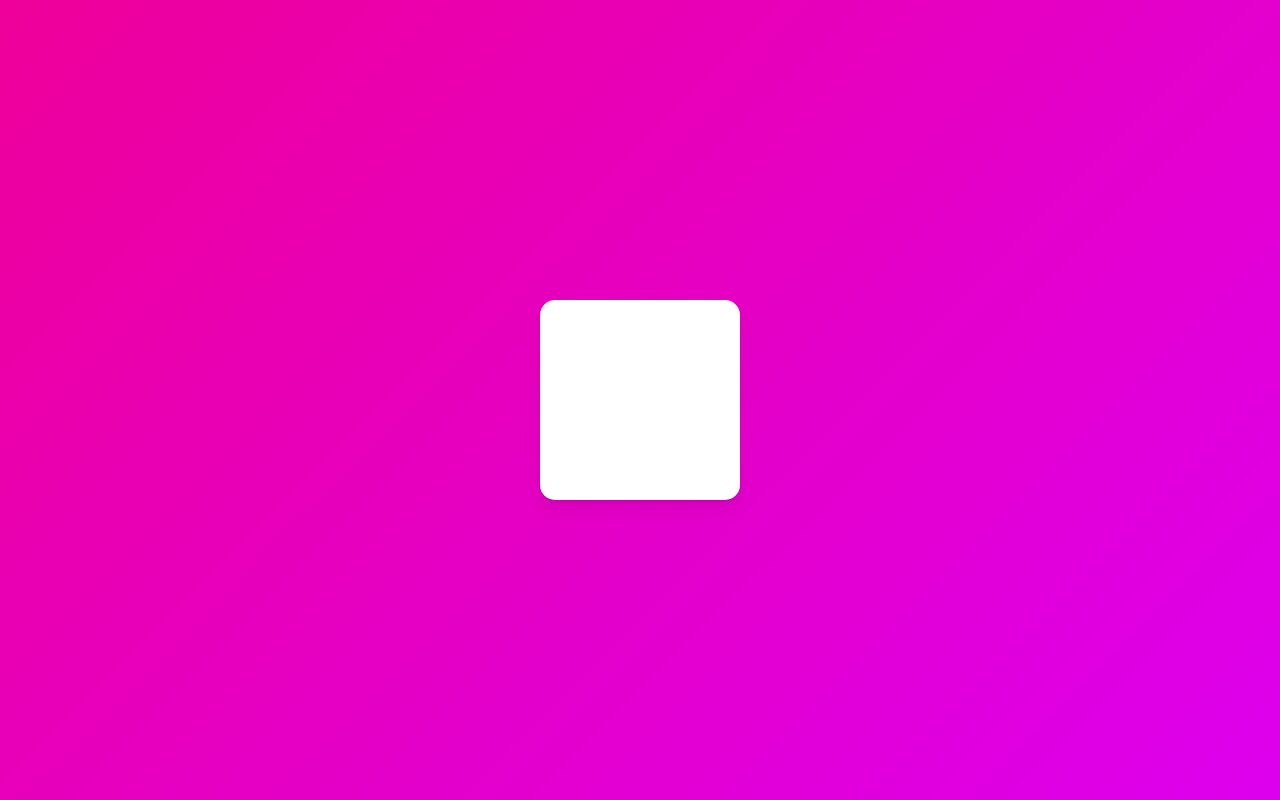
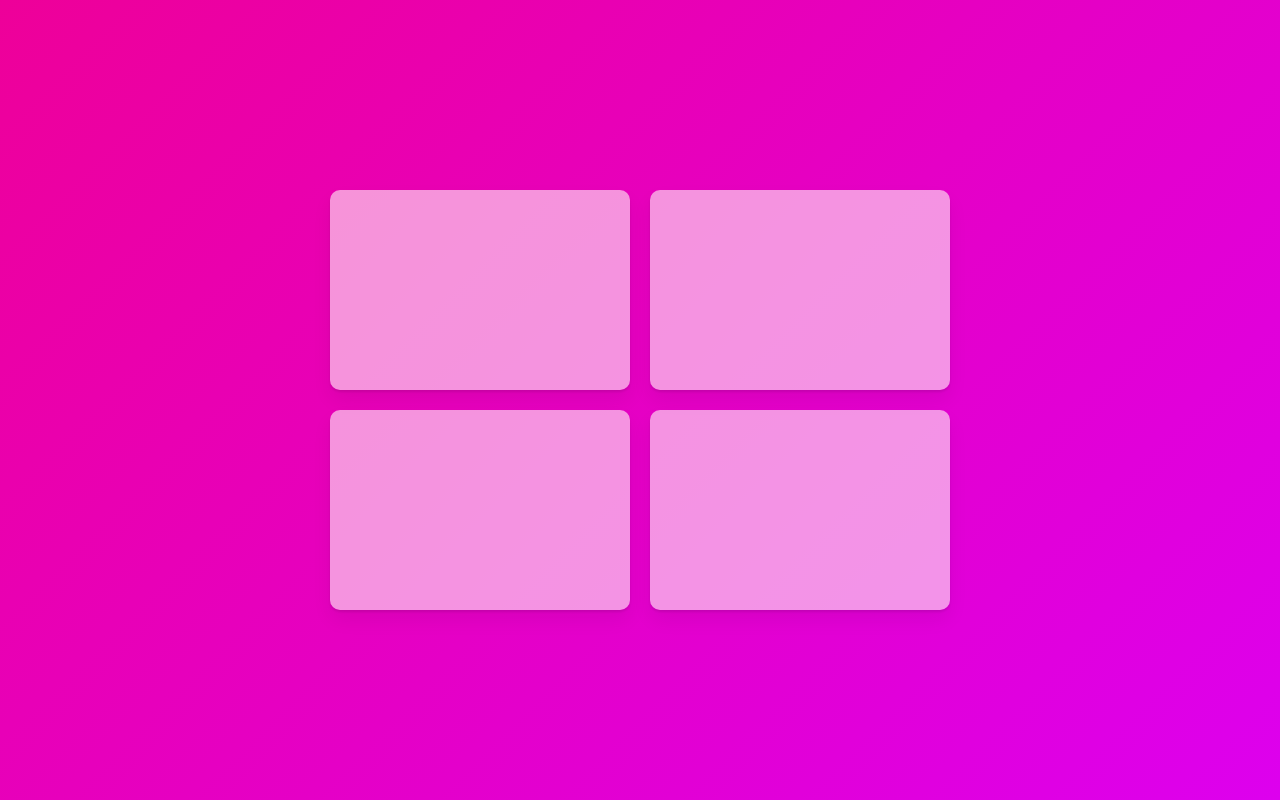
Before and after one commit to jkmathilda/react-motion, a React (Create React App) app: page / in a window 1280 px wide. Built offline with nearby package versions, Linux system fonts and the light colour scheme.

Commit message:
Add App.css

```diff
--- /dev/null
+++ b/src/App.css
@@ -0,0 +1,3 @@
+.row {
+    display: flex;
+}
--- a/src/App.tsx
+++ b/src/App.tsx
@@ -1,5 +1,7 @@
+import React from "react";
 import styled from "styled-components";
 import { motion } from "framer-motion";
+import "./App.css";
 
 const Wrapper = styled.div`
   height: 100vh;
@@ -10,21 +12,63 @@ const Wrapper = styled.div`
 `;
 
 const Box = styled(motion.div)`
-  width: 200px;
+  width: 300px;
   height: 200px;
-  background-color: white;
-  border-radius: 15px;
+  background-color: rgba(255, 245, 245, 0.6);
+  border-radius: 10px;
   box-shadow: 0 2px 3px rgba(0, 0, 0, 0.1), 0 10px 20px rgba(0, 0, 0, 0.06);
+  margin: 10px;
 `;
 
 function App() {
   return (
     <Wrapper>
-      <Box
-        transition={{ type: "spring", delay: 0.5 }}
-        initial={{ scale: 0 }}
-        animate={{ scale: 1, rotateZ: 360 }}
-      />
+      <div className="all_boxes">
+        <div className="row">
+          <Box
+            transition={{ type: "spring", delay: 0.5 }}
+            initial={{ scale: 0 }}
+            animate={{ scale: 1, rotateZ: 360 }}
+            whileHover={{
+              scale: 1.1,
+              x: "-10%",
+              y: "-10%",
+            }}
+          />{" "}
+          <Box
+            transition={{ type: "spring", delay: 0.5 }}
+            initial={{ scale: 0 }}
+            animate={{ scale: 1, rotateZ: 360 }}
+            whileHover={{
+              scale: 1.1,
+              x: "10%",
+              y: "-10%",
+            }}
+          />
+        </div>
+        <div className="row">
+          <Box
+            transition={{ type: "spring", delay: 0.5 }}
+            initial={{ scale: 0 }}
+            animate={{ scale: 1, rotateZ: 360 }}
+            whileHover={{
+              scale: 1.1,
+              x: "-10%",
+              y: "10%",
+            }}
+          />
+          <Box
+            transition={{ type: "spring", delay: 0.5 }}
+            initial={{ scale: 0 }}
+            animate={{ scale: 1, rotateZ: 360 }}
+            whileHover={{
+              scale: 1.1,
+              x: "10%",
+              y: "10%",
+            }}
+          />
+        </div>
+      </div>
     </Wrapper>
   );
 }
```
